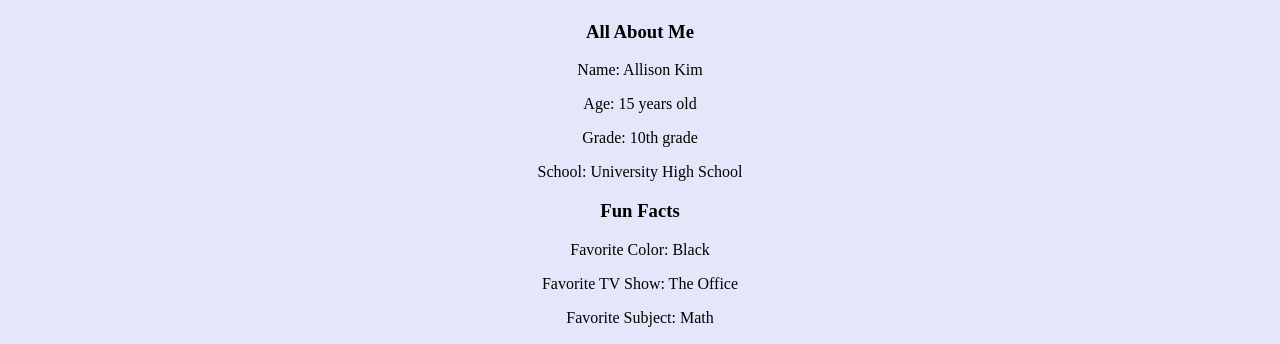
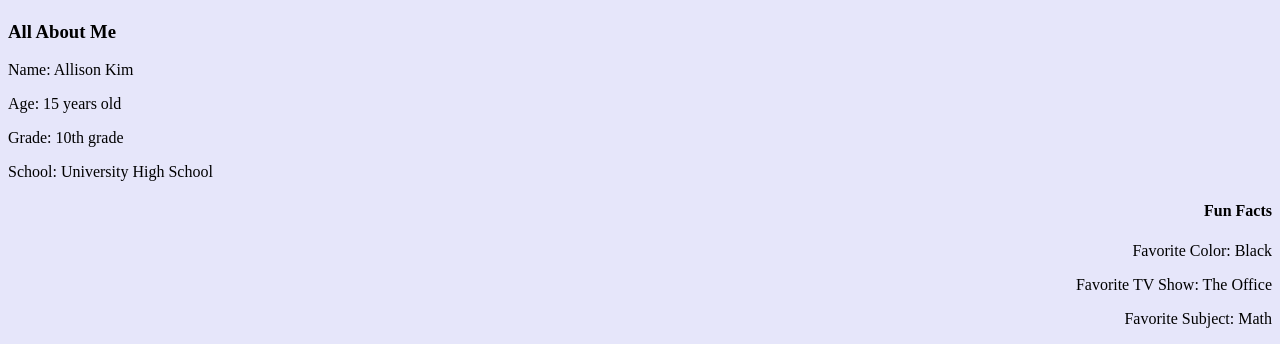
Before and after one commit to allisonkimpo/allisonkimpo.github.io, a plain HTML site: page index.html in a window 1280 px wide. Shown: the part 654-998 px from the top of the page. Drawn offline with Linux system fonts and the light colour scheme.

Commit message:
orientation

```diff
--- a/index.html
+++ b/index.html
@@ -10,18 +10,14 @@
     <h1 style="font-style: oblique; font-size: 2500;">This is My Home Page</h1>
     <h2 style="font-size: 1800">By: Allison Kim</h2>
     <img title= "Nice to meet you!" width="700"src="http://www.socialventurepartners.org/arizona/wp-content/uploads/sites/57/2017/01/welcome.jpg" alt="">
-</body>
-<body style="text-align:left; background-color:burlywood">
-    <h3 style="font-size:1700">All About Me</h2>
-    <p style="font-size:1500">Name: Allison Kim</p>
-    <p style="font-size:1500">Age: 15 years old</p>
-    <p style="font-size:1500">Grade: 10th grade</p>
-    <p style="font-size:1500">School: University High School</p>
-</body>
-<body style="text-align:right; background-color:cadetblue">
-    <h3 style="font-size:1700">Fun Facts</h3>
-    <p style="font-size:1500">Favorite Color: Black</p>
-    <p style="font-size:1500">Favorite TV Show: The Office</p>
-    <p style="font-size:1500">Favorite Subject: Math</p>
+    <h3 style="text-align:left" style="font-size:1700">All About Me</h2>
+    <p style="text-align:left" style="font-size:1500">Name: Allison Kim</p>
+    <p style="text-align:left" style="font-size:1500">Age: 15 years old</p>
+    <p style="text-align:left" style="font-size:1500">Grade: 10th grade</p>
+    <p style="text-align:left" style="font-size:1500">School: University High School</p>
+    <h4 style="text-align:right" style="font-size:1700">Fun Facts</h3>
+    <p style="text-align:right" style="font-size:1500">Favorite Color: Black</p>
+    <p style="text-align:right" style="font-size:1500">Favorite TV Show: The Office</p>
+    <p style="text-align:right" style="font-size:1500">Favorite Subject: Math</p>
 </body>
 </html>
```
